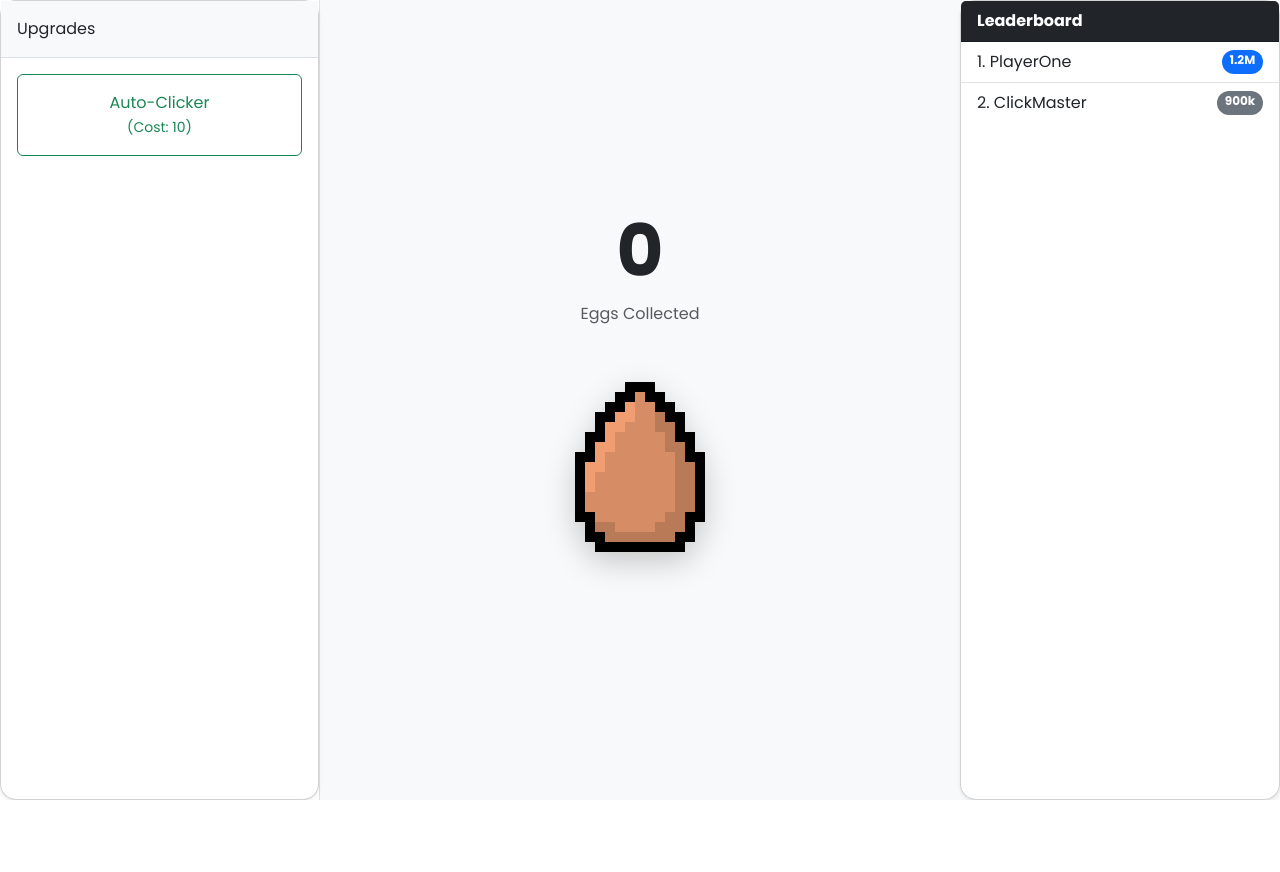
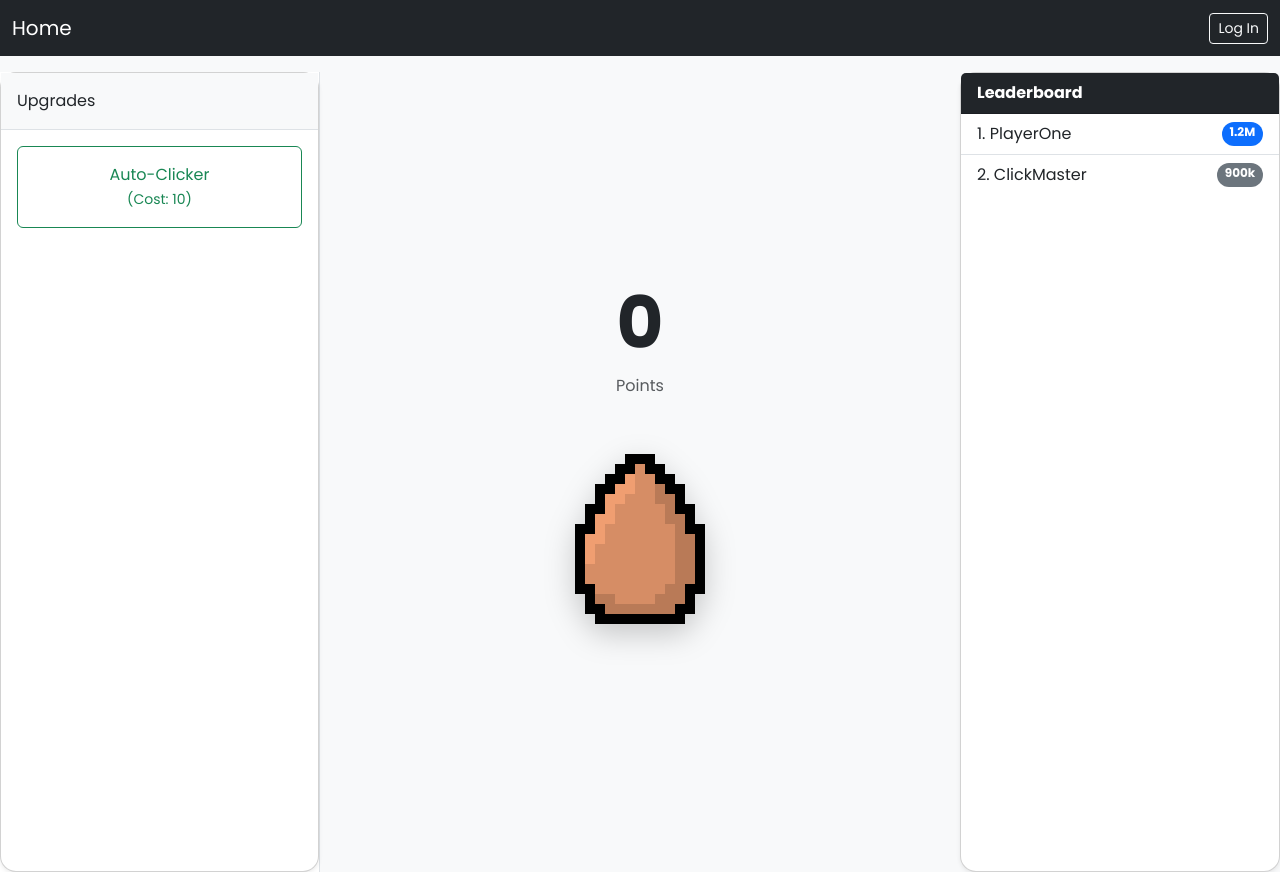
Before and after one commit to audreycxy/Agile_Web_Project, a Flask app: page /game in a window 1280 px wide. Before the commit the page ends 800 px from the top, so only its background shows below. Run offline with Flask 3, Linux system fonts and the light colour scheme.

Commit message:
Core game functionality, added navbar to game page and fixed play button reference in game.js

```diff
--- a/Clicking_Game/static/js/game.js
+++ b/Clicking_Game/static/js/game.js
@@ -1,7 +1,48 @@
 // Looks for the play buttons on both the guest page and player dashboard (and elsewhere) and redirects to game page on click.
-const playBtns = document.querySelectorAll(".btn-play")
-playBtns.forEach(button => {
-    button.addEventListener('click', () => {
-        window.location.href = "/game";
-    })
-})
+const playBtns = document.querySelectorAll(".btn-play");
+if (playBtns.length > 0) {
+    Array.from(playBtns).forEach(btn => {
+        button.addEventListener('click', () => {
+            window.location.href = "/game";
+        });
+    });
+}
+
+(function() {
+    // Egg Data:
+    const EGG_CONFIG = {
+        standard: {name: "Egg", baseClicks: 10, basePoints: 1},
+        water: {name: "Water Egg", baseClicks: 20, basePoints: 5} // example additonal type
+    };
+
+    // Game State:
+    let totalPoints = 0;
+    let currentLevel = 1;
+    let currentType = 'standard';
+    let clicksRemaning = EGG_CONFIG[currentType].baseClicks;
+
+    function handleEggClick() {
+        clicksRemaning--;
+        if (clicksRemaning <= 0) {
+            console.log("zero clicks left"); // no clicks left print
+            const earned = calculateReward();
+            totalPoints += earned;
+            updateUI(earned);
+        }
+    }
+
+    function calculateReward() { // add level as a parameter once added
+        const level = 1 // placeholder for level (should probably be renamed to power to not be confused with levels as in stages)
+
+        const egg = EGG_CONFIG[currentType];
+        return Math.floor(egg.basePoints * level);
+    }
+
+    function updateUI(pointsEarned) {
+        document.getElementById('egg-points').innerText = totalPoints;
+        console.log(`Earned ${pointsEarned} points!`); // amount rewarded print
+    }
+
+    // Event Listeners/Triggers:
+    document.getElementById('egg-btn').addEventListener('click', handleEggClick);
+})();
--- a/Clicking_Game/templates/game.html
+++ b/Clicking_Game/templates/game.html
@@ -14,6 +14,19 @@
     </head>
 
     <body class="bg-light">
+        <nav class="navbar navbar-dark bg-dark sticky-top mb-3">
+            <div class="container-fluid">
+                <a class="navbar-brand nav-click-anim" href="{{ url_for('main.home') }}">
+                Home
+                </a>
+                <div class="navbar-nav ms-auto">
+                    <a class="btn btn-outline-light btn-sm nav-click-anim" href="{{ url_for('auth.login')}}">
+                    Log In
+                    </a>
+                </div>
+            </div>
+        </nav>
+
         <div class="container-fluid vh-100 d-flex flex-column px-0">
             <div class="row g-0 flex-grow-1 overflow-hidden">
                 <!-- Upgrades (Left Panel) -->
@@ -33,8 +46,8 @@
                 <!-- Game (Middle Panel) -->
                 <div class="col-12 col-lg-6 order-1 order-lg-2">
                     <div class="h-100 p-5 mb-4 d-flex flex-column justify-content-center align-items-center text-center">
-                        <h1 class="display-2 fw-bold" id="egg-count">0</h1>
-                        <p class="text-muted">Eggs Collected</p>
+                        <h1 class="display-2 fw-bold" id="egg-points">0</h1>
+                        <p class="text-muted">Points</p>
 
                         <button id="egg-btn"
                                 class="btn d-block mx-auto border-0 p-0"
@@ -71,5 +84,9 @@
                 </div>
             </div>
         </div>
+
+        <script src="https://cdn.jsdelivr.net/npm/bootstrap@5.3.3/dist/js/bootstrap.bundle.min.js"></script>
+        <script src="{{ url_for('static', filename='js/game.js') }}"></script>
+        <!-- <script src="../static/js/game.js"></script> !-->
     </body>
 </html>
--- a/Clicking_Game/templates/guest.html
+++ b/Clicking_Game/templates/guest.html
@@ -20,7 +20,7 @@
             <div class="card-body p-5">
                 <h1 class="display-4 fw-bold mb-4">Clicker Game</h1>
                 <div class="d-grid col-md-4 mx-auto mb-4">
-                    <button class="btn btn-success btn-lg btn-play">Play</button>
+                    <a href="{{ url_for('main.game') }}" class="btn btn-success btn-lg btn-play">Play</a>
                 </div>
                 <p class="mb-0">
                     You need to be <a href="{{ url_for('auth.login') }}">signed in</a> to an account to save your data!
```
